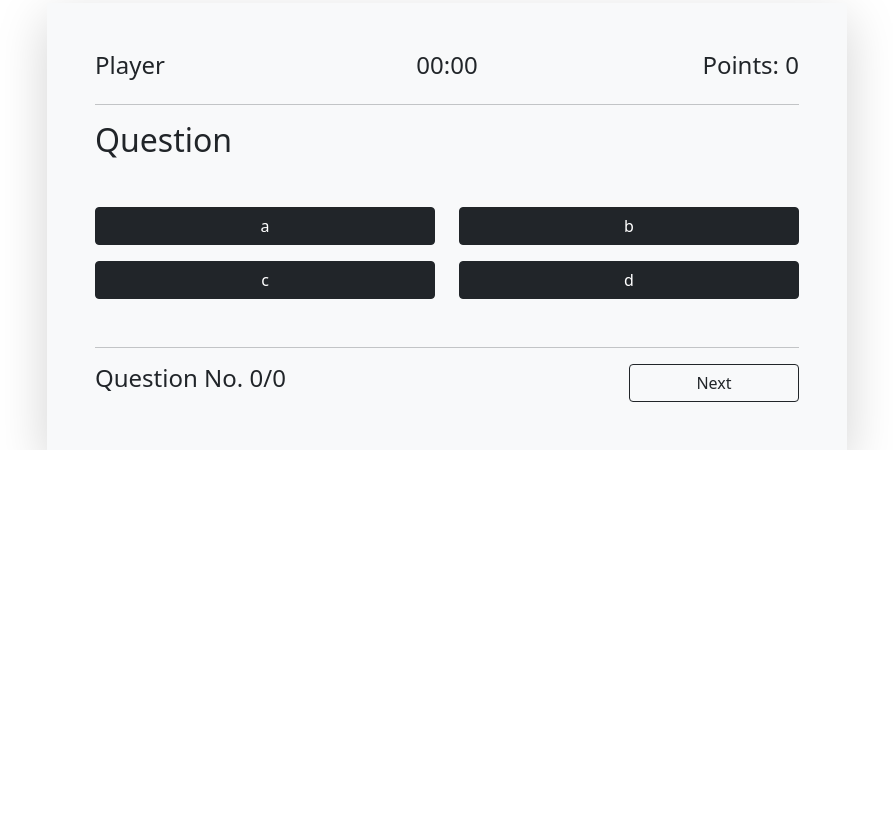
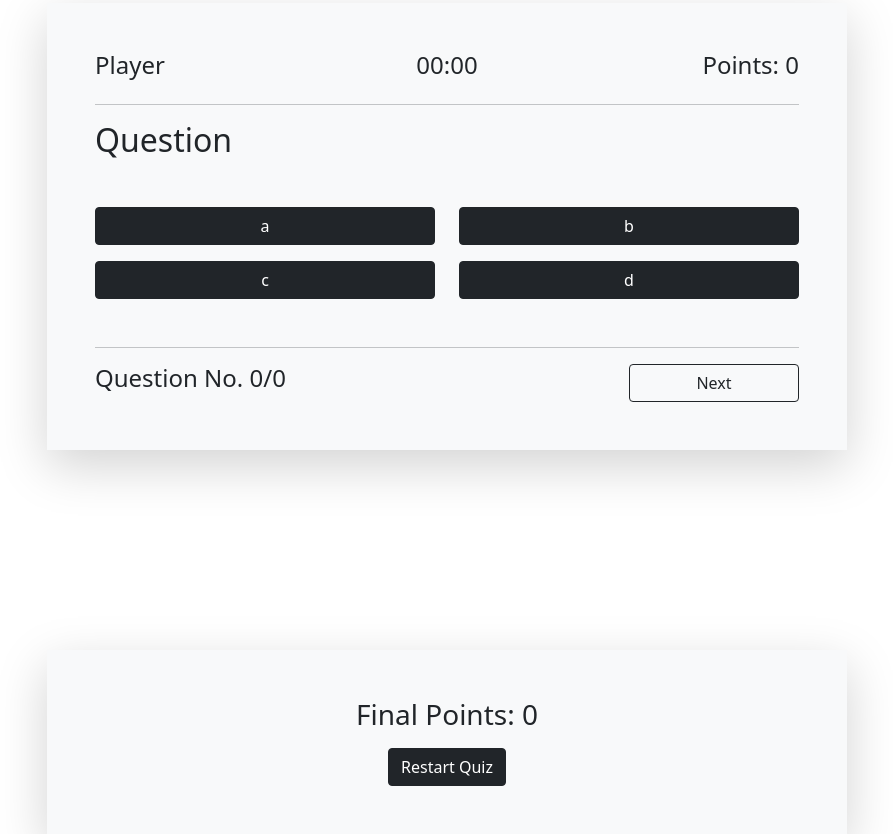
Before and after one commit to SK-0911/quiz-app, a plain HTML site: page index.html in a window 1280 px wide. Shown: the part 698-1532 px from the top of the page, without its empty margins (193-1086 px from the left). Before the commit the page ends 1148 px from the top, so only its background shows below. Drawn offline with Linux system fonts and the light colour scheme.

Commit message:
Front end part done

```diff
--- a/css/style.css
+++ b/css/style.css
@@ -1,4 +1,4 @@
-#startQuiz, #quizBox{
+#startQuiz, #quizBox, #restartQuiz{
     max-width: 800px;
     margin: 200px auto 0 auto;
 }
--- a/index.html
+++ b/index.html
@@ -14,6 +14,7 @@
         <input type="text" id ="player" placeholder="Enter Your Name" class="form-control w-50 m-auto">
         <input type="button" value="Start Quiz" class="btn btn-dark mt-3 m-auto d-block">
     </div>
+
     <!-- ================ Quiz Box ================ -->
     <div id="quizBox" class="bg-light p-5 shadow-lg">
         <div class="row">
@@ -62,6 +63,12 @@
             </div>
         </div>
     </div>
+
+    <!-- ================ Restart Quiz ================ -->
+    <div id="restartQuiz" class="bg-light p-5 shadow-lg">
+        <h3 id="finalPts" class="text-center">Final Points: 0</h3>
+        <input type="button" value="Restart Quiz" id="restartQuizBtn" class="btn btn-dark m-auto d-block mt-3">
+    </div>
     <script src="js/bootstrap.bundle.min.js"></script>
     <script src="js/jquery.js"></script>
 </body>
```
